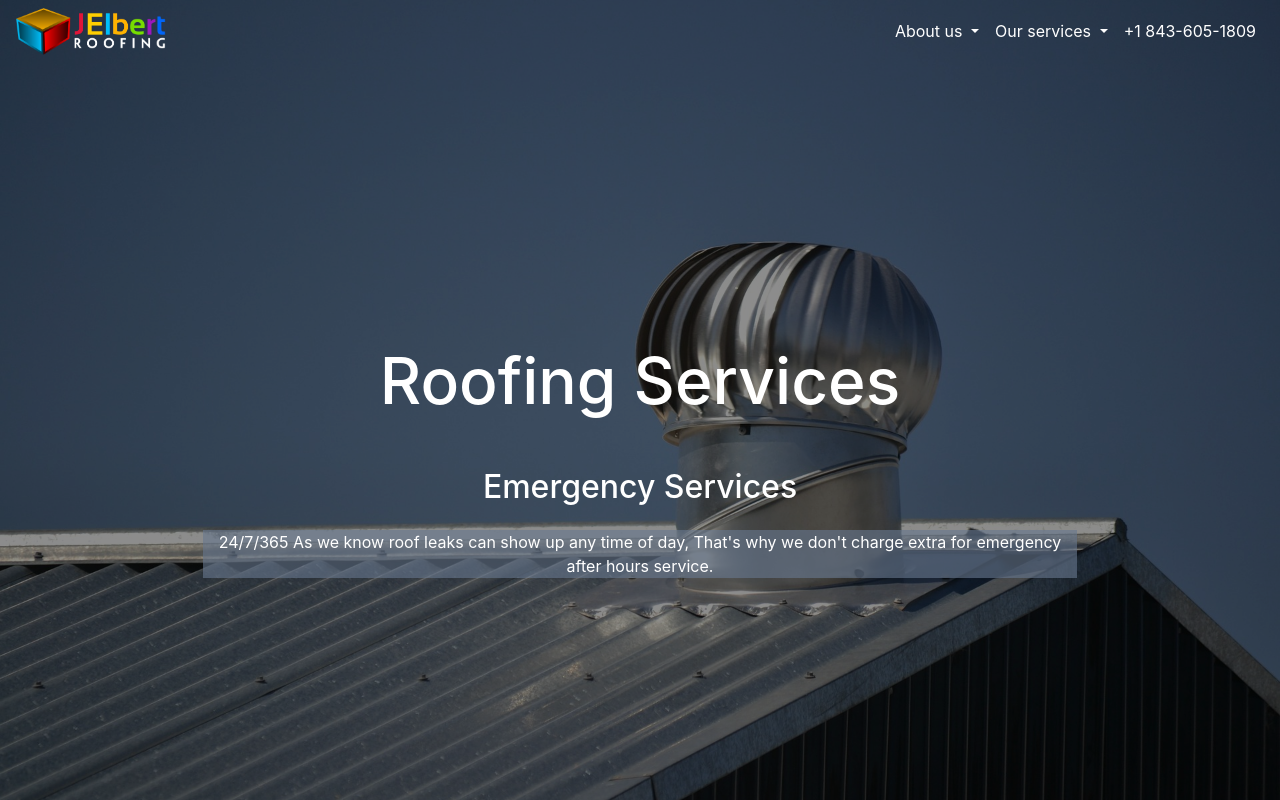
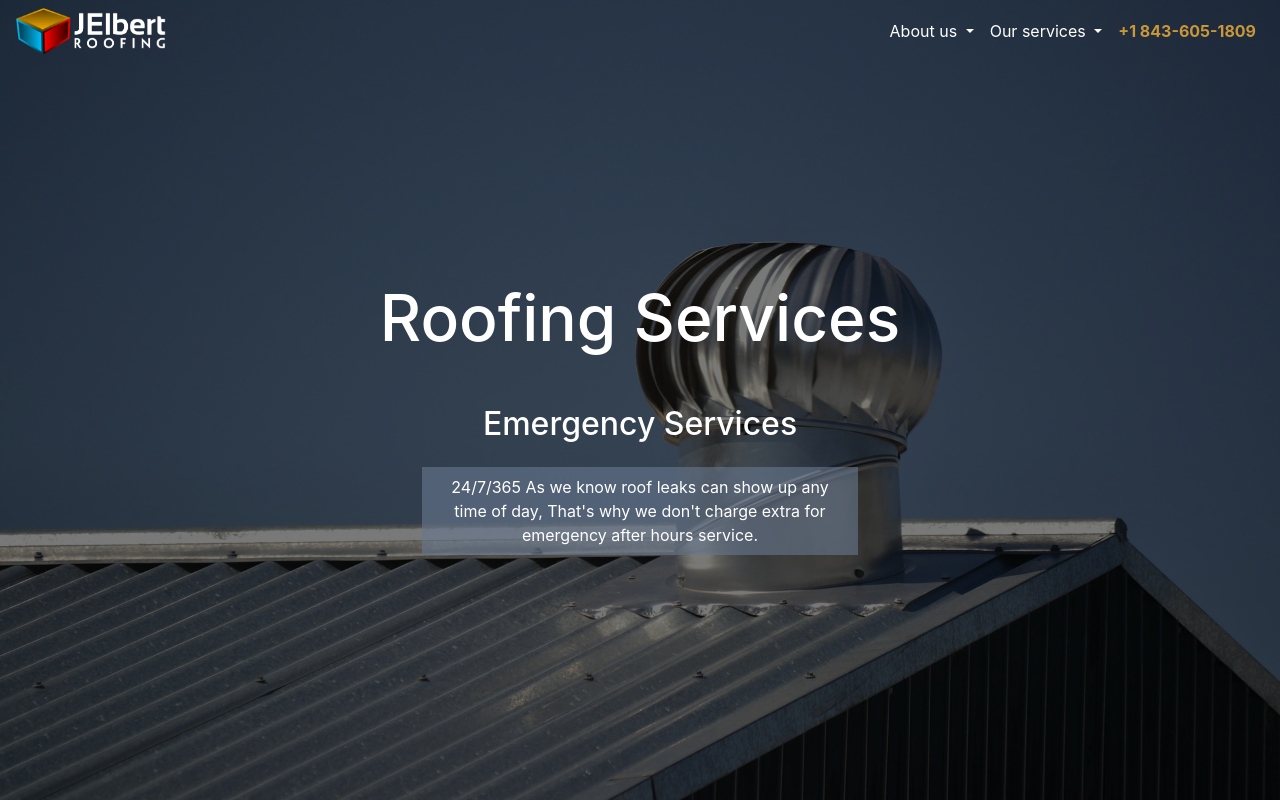
Before and after one commit to ingdanielf8/jelbertRoofing, a plain HTML site: page index.html in a window 1280 px wide. Drawn offline with nearby package versions, Linux system fonts and the light colour scheme.

Commit message:
Fixed the nav bar in collapse

```diff
--- a/index.html
+++ b/index.html
@@ -4,6 +4,11 @@
     <meta charset="UTF-8" />
     <meta http-equiv="X-UA-Compatible" content="IE=edge" />
     <meta name="viewport" content="width=device-width, initial-scale=1.0" />
+    <link
+      rel="shortcut icon"
+      href="assets/img/companyLogoIcon.png"
+      type="image/x-icon"
+    />
     <link rel="stylesheet" href="/styles/style.css" />
     <link
       rel="stylesheet"
@@ -13,11 +18,8 @@
     />
     <title>J.ElbertRoofing</title>
   </head>
+
   <body>
-
-    <!-- TOP SECTION -->
-    <section class="sectionTop">
-
     <header class="header">
       <!-- Nav Bar -->
       <nav
@@ -29,7 +31,7 @@
       >
         <figure class="companyLogo mb-0">
           <img
-              src="/assets/img/companyLogoWhite.png"
+            src="/assets/img/companyWhiteLogoWhite.png"
             alt="Company Logo"
             class="companyLogoImg"
           />
@@ -87,7 +89,7 @@
                   <a class="dropdown-item" href="#">Roof Replacement</a>
                 </div>
               </li>
-                <li class="nav-item">
+              <li class="nav-item contactNumber">
                 <a class="nav-link" href="#">+1 843-605-1809</a>
               </li>
             </ul>
@@ -95,13 +97,21 @@
         </div>
       </nav>
     </header>
-
+    <!-- TOP SECTION -->
+    <section class="sectionTop">
       <h1 class="title-1 text-center text-white">Roofing Services</h1>
 
       <article class="emergencyServices text-center text-white mt-5">
         <h2 class="m">Emergency Services</h2>
         <div class="emergencyBoxText row mt-4">
-          <p class="col-8 offset-2 text-white">
+          <p
+            class="
+              col-8 col-lg-6 col-xl-4
+              offset-2 offset-lg-3 offset-xl-4
+              py-2
+              text-white
+            "
+          >
             24/7/365 As we know roof leaks can show up any time of day, That's
             why we don't charge extra for emergency after hours service.
           </p>
--- a/styles/style.scss
+++ b/styles/style.scss
@@ -17,7 +17,9 @@ html body {
 // NavBar --------------------------------------------------
 .companyLogo img {
   width: 150px;
-  // position: absolute;
+}
+.navBar{
+  text-align-last: center;
 }
 .navbar-expand-md .navbar-nav .dropdown-menu {
   background-color: transparent;
@@ -28,15 +30,21 @@ html body {
 .dropdown-item:focus, .dropdown-item:hover{
   background-color: #67788f9c !important;
 }
-
+.contactNumber a{
+  color: #ecad39d4 !important;
+  font-weight: bold;
+}
 // CONTENT ------------------------------------------------
 // Section top
 .sectionTop {
   background-image: url(../assets/img/backgroundRoof4.jpg);
   background-size: cover;
   background-position: 40%;
-  position: relative;
+  position: absolute;
+  top: 0;
+  z-index: -1;
   height: 800px;
+  width: 100%;
 }
 .sectionTop::before {
   content: "";
@@ -46,7 +54,7 @@ html body {
   bottom: 0px;
   left: 0px;
   opacity: 0.75;
-  background-color: rgba(0, 0, 0, 0.60);
+  background-color: rgba(0, 0, 0, 0.70);
 }
 .emergencyServices{
   position: relative;
```
Also changed, not shown: assets/img/companyLogoIcon.png (added), assets/img/companyWhiteLogoWhite.png (added), styles/style.css, 1 other file. Lines whose indentation alone changed are shown as unchanged.
